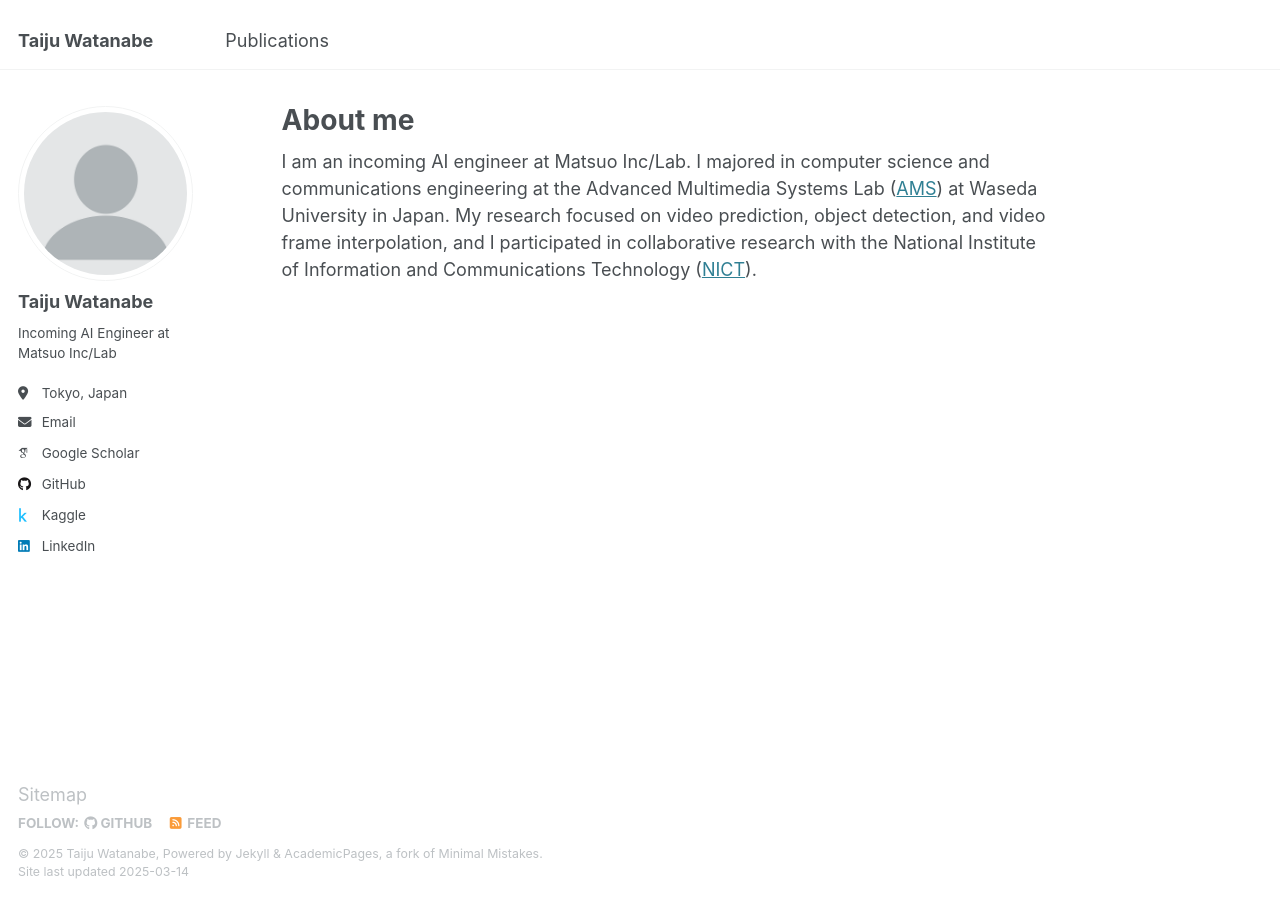
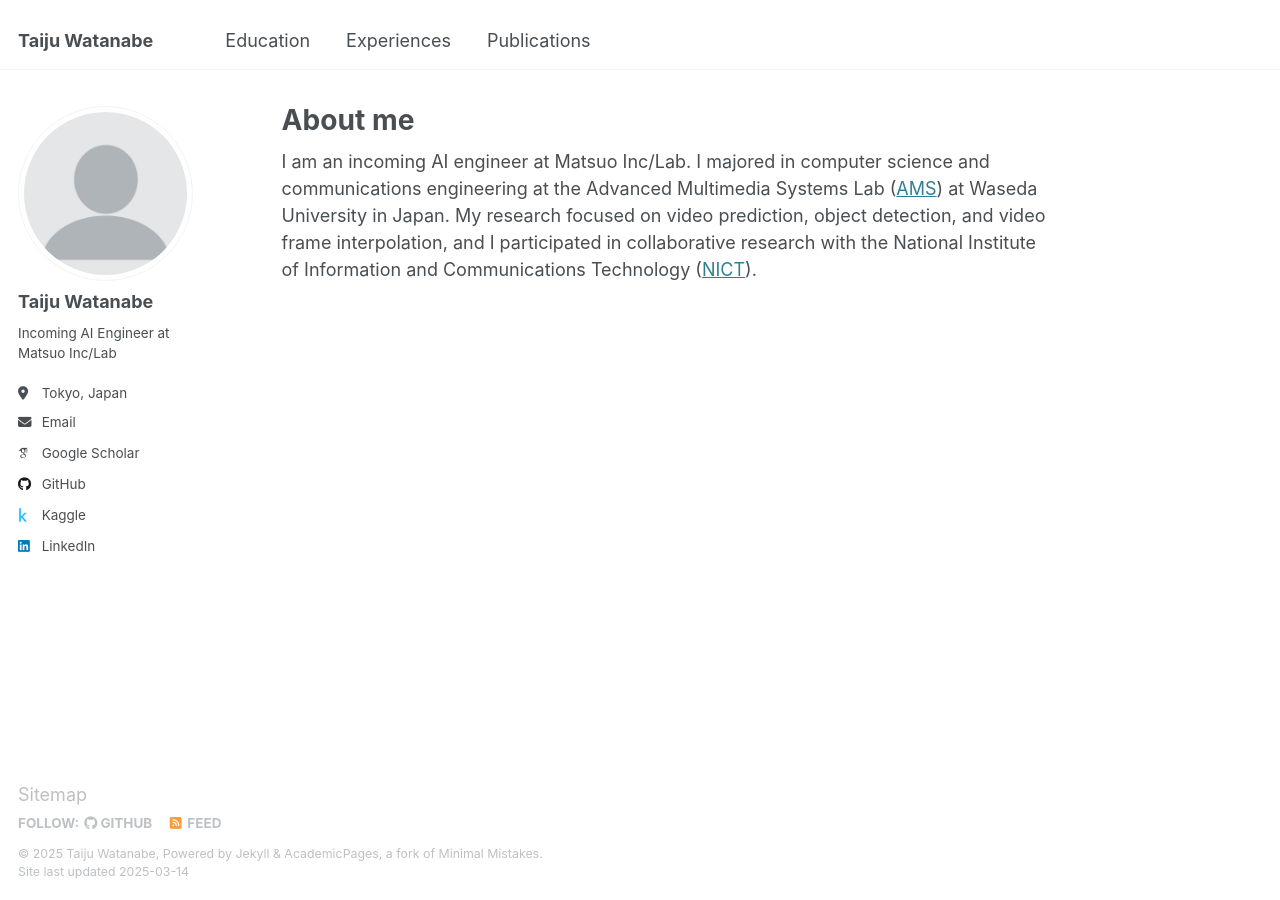
Before and after one commit to rook86/rook86.github.io, a Jekyll site: the page built from _pages/about.md, in a window 1280 px wide. Built offline with Jekyll 4.4.1, drawn with Linux system fonts in a browser that asks for light colours; some web fonts are replaced.

Commit message:
Update navigation.yml

```diff
--- a/_data/navigation.yml
+++ b/_data/navigation.yml
@@ -5,5 +5,9 @@
 # prevent it from being included in the site.
 
 main:
+  - title: "Education"
+    url: /education/
+  - title: "Experiences"
+    url: /experiences/
   - title: "Publications"
     url: /publications/
```
